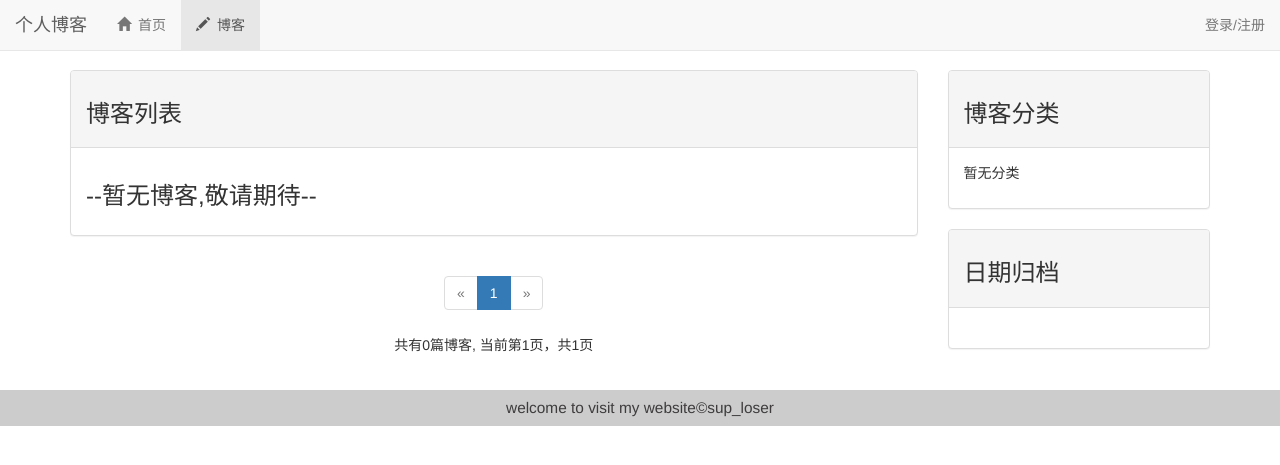
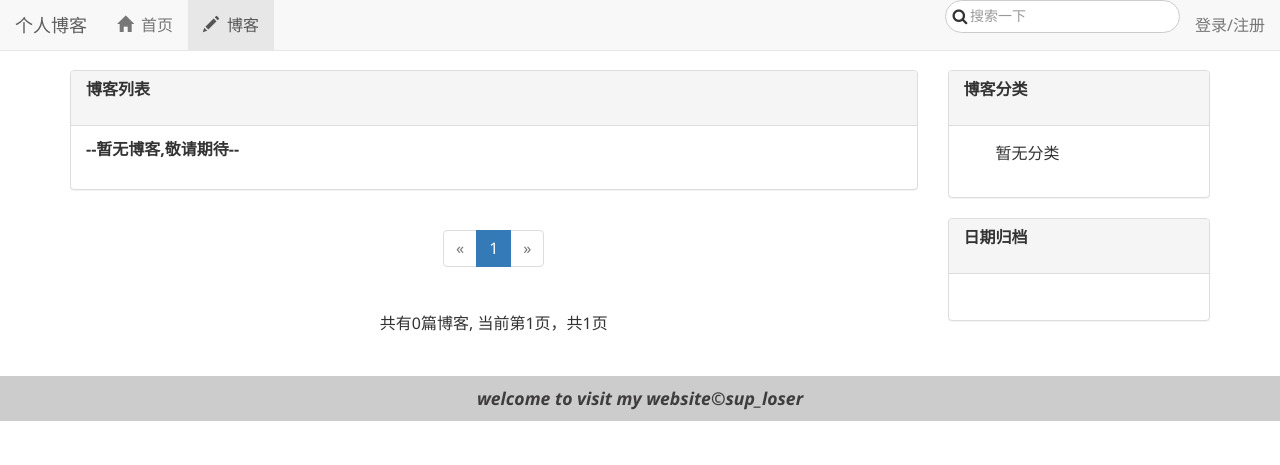
Before and after one commit to suploser/mysite, a Django app: page /blog/ in a window 1280 px wide. Shown: the top 465 px of the page. Run offline with Django 3.2, Linux system fonts and the light colour scheme; data that the repository does not hold is empty; parts of the project's set-up code (start-up, migrations or seed data) failed here and were passed over; some libraries are stand-ins or nearby versions.

Commit message:
基本模板

```diff
--- a/templates/base.html
+++ b/templates/base.html
@@ -15,6 +15,8 @@
     <script src="{% static 'jquery1.12.4.min.js' %}"></script>
     <script src="{% static 'bootstrap-3.3.7-dist/js/bootstrap.min.js' %}"></script>
     <link rel="stylesheet" type="text/css" href="{%  static 'bootstrap-3.3.7-dist/css/bootstrap.min.css' %}">
+    <script src="http://cdn.amazeui.org/amazeui/2.7.2/js/amazeui.min.js"></script>
+    <link rel="stylesheet" href="http://cdn.amazeui.org/amazeui/2.7.2/css/amazeui.min.css">
     {% block header_extends %}{% endblock %}
 </head>
 <body>
@@ -33,11 +35,20 @@
                 <ul class="nav navbar-nav">
                     <li class="{% block home_active %}{% endblock %}"><a href="{% url 'home' %}"><span class="glyphicon glyphicon-home" style="margin-right: 0.5em"></span>首页</a></li>
                     <li class="{% block blogs_list_active %}{% endblock %}"><a href="{% url 'blogs_list' %}"><span class="glyphicon glyphicon-pencil" style="margin-right: 0.5em"></span>博客</a></li>
+
                 </ul>
                 <ul class="nav navbar-nav navbar-right">
+                  <li>
+                  <form action="{% url 'search' %}" method="get">
+                  <div class="am-form-group am-form-icon">
+                  <input type="text" name="kw" class="am-form-field am-input-sm am-round" placeholder="搜索一下">
+                  <span class="am-icon-search"></span>
+                  </div>
+                  </form>
+                  </li>
                 {% if request.session.username %}
                 <li class="dropdown" role="presentation">
-                    <a role="button" id="info" class="btn btn-default dropdown-toggle" data-toggle="dropdown" aria-haspopup="true" aria-expanded="false"><img src="{{request.session.avatar_url}}" class="img-rounded">您好,{{ request.session.username }} <span class="caret"></span></a>
+                    <a role="button" id="info" class="btn btn-default dropdon-toggle" data-toggle="dropdown" aria-haspopup="true" aria-expanded="false"><img src="{{request.session.avatar_url}}" class="img-rounded">您好,{{ request.session.username }} <span class="caret"></span></a>
                     <ul class="dropdown-menu">
                       <li><a href="{% url 'user_info' %}">个人中心</a></li>
                       <li><a href="{% url 'user_avatar' %}">修改头像</a></li>
@@ -56,13 +67,18 @@
             </div>
         </div>
     </nav>
-
-
-    {% block content %}{% endblock %}
+    <div class="wrapper">
+      <div class="page">
+      {% block content %}{% endblock %}
+      </div>
+    </div>
     <div class="footer">
-      <div class="copyright">
-        <span style="font-size:1.1em">welcome to visit my website©sup_loser</span>
-      </div>
+    <div class="copyright">
+    <span style="font-size:1.1em;font-weight: bold;
+     font-style: italic;">welcome to visit my website©sup_loser
+   </span>
+    </div>
+    </div>
     </div>
     <!-- 登陆模态框 -->
     <div class="modal fade" id="login" tabindex="-1" role="dialog" aria-labelledby="myModalLabel" aria-hidden="true">
@@ -219,6 +235,7 @@
         });
       });
       prettyPrint();
+      // 滚动条事件
       window.onscroll = function(){
         var t = $('html').scrollTop();
         if(t>=300){
@@ -230,6 +247,7 @@
       $('a.scrollTop').click(function(){
         $('html').animate({scrollTop:'0'}, 500);
       })
+
     </script>
     {% block scriptarea %}{% endblock %}
 </body>
```
